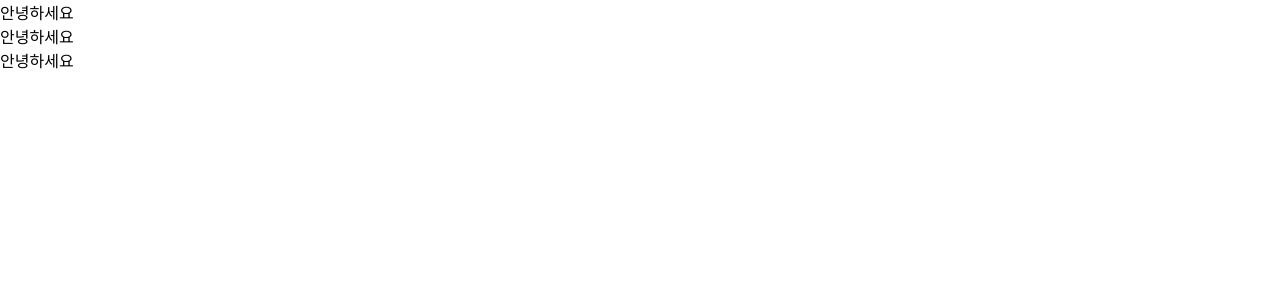
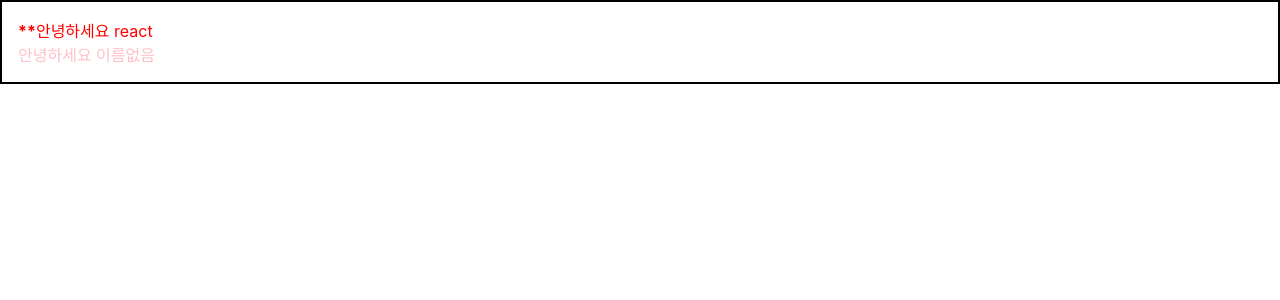
Before and after one commit to JUHEEBAEK/brgin-react, a React (Create React App) app: page / in a window 1280 px wide. Shown: the top 300 px of the page. Built offline with nearby package versions, Linux system fonts and the light colour scheme.

Commit message:
리엑트 입문 2일차
- JSX
- Props
- 조건문 렌더링

```diff
--- a/src/App.js
+++ b/src/App.js
@@ -1,13 +1,13 @@
 import React from "react";
 import Hello from "./Hello";
+import Wrapper from "./Wrapper";
 
 function App() {
   return (
-    <div>
-      <Hello />
-      <Hello />
-      <Hello />
-    </div>
+    <Wrapper>
+      <Hello name="react" color="red" isSpecial={true} /> {/* isSpecial 요렇게만 써도 됨. */}
+      <Hello color="pink" />
+    </Wrapper>
   );
 }
 
--- a/src/Hello.js
+++ b/src/Hello.js
@@ -1,7 +1,20 @@
 import React from "react";
-
-function Hello() {
-    return <div>안녕하세요</div>;
+// props 사용법
+function Hello({color, name, isSpecial}) {
+    return (
+        <div style={{color}}>
+            {/*
+                삼항연산자는 두가지 값이 공존 할 때 사용하는 게 좋다.
+                보여주고 숨길 때는 && 사용 하는게 좋다.
+            */}
+            {isSpecial ? <b>*</b> : null}
+            {isSpecial && <b>*</b>}
+            안녕하세요 {name}
+        </div>
+    );
 }
 
+Hello.defaultProps = {
+    name: "이름없음"
+}
 export default Hello;
--- /dev/null
+++ b/src/Wrapper.js
@@ -0,0 +1,13 @@
+import React from "react";
+// children 사용법
+// vue에선 scope 같은 거
+function Wrapper({ children }) {
+    const style = {
+        border: "solid 2px black",
+        padding: 16
+    }
+
+    return <div style={style}>{children}</div>
+}
+
+export default Wrapper;
```
